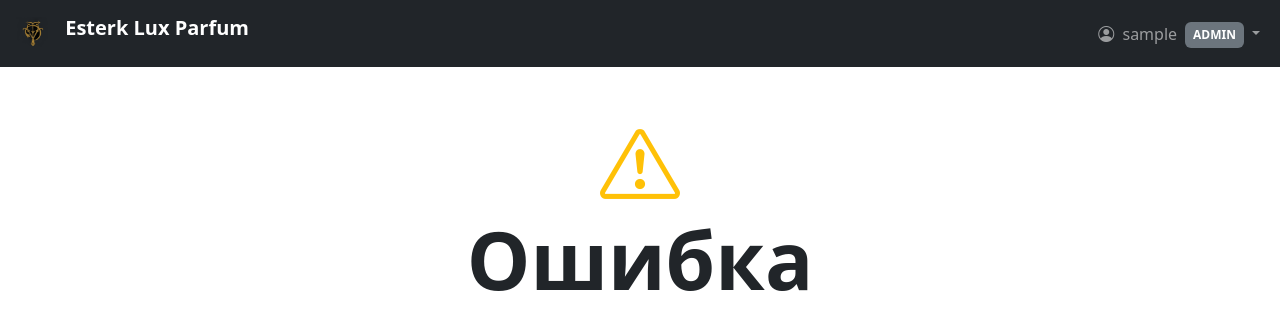
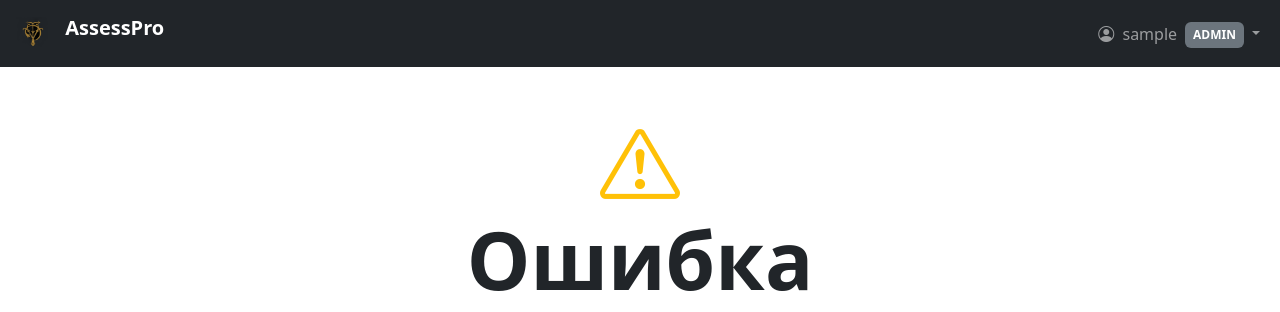
Before and after one commit to Ecomoner/assess-pro, a Spring Boot app: page /tester/tests in a window 1280 px wide. Shown: the top 312 px of the page. Run offline with Spring Boot 4, Linux system fonts and the light colour scheme; the visitor is signed in with stand-in values (Sample User, id 1); some of the project's set-up classes (security, data sources, template engines, error pages and the like) are left out, and stand-ins take their place; some libraries are stand-ins or nearby versions.

```diff
--- a/src/main/java/com/frist/assesspro/controllers/tester/TesterController.java
+++ b/src/main/java/com/frist/assesspro/controllers/tester/TesterController.java
@@ -46,6 +46,7 @@ public class TesterController {
     private final DashboardService dashboardService;
     private final TestAttemptRepository testAttemptRepository;
     private final MetricsService metricsService;
+    private final UserService userService;
 
     @ModelAttribute("currentUri")
     public String getCurrentUri(HttpServletRequest request) {
@@ -419,6 +420,9 @@ public class TesterController {
                     .filter(a -> a.getStatus() == TestAttempt.AttemptStatus.COMPLETED)
                     .collect(Collectors.toList());
 
+            User user = userService.findByUsername(userDetails.getUsername()).orElse(null);
+            String firstName = user != null ? user.getFirstName() : userDetails.getUsername();
+
             // Добавляем в модель - ИСПОЛЬЗУЕМ ИМЕНА, КОТОРЫЕ ОЖИДАЕТ ШАБЛОН
             model.addAttribute("stats", stats);
             model.addAttribute("recentAttempts", recentAttempts);
@@ -427,6 +431,7 @@ public class TesterController {
             model.addAttribute("categories", categories);
             model.addAttribute("recommendedTests", recommendedTests);
             model.addAttribute("username", username);
+            model.addAttribute("firstName", firstName);
 
             log.debug("Загружен дашборд тестировщика: {}", username);
             return "tester/dashboard";
--- a/src/main/resources/application-dev.yml
+++ b/src/main/resources/application-dev.yml
@@ -19,7 +19,7 @@ spring:
         format_sql: true
         use_sql_comments: true
   liquibase:
-    enabled: true
+    enabled: false
     change-log: classpath:db/changelog/001-initial-schema.yaml
 
   thymeleaf:
--- a/src/main/resources/templates/fragments/navigation.html
+++ b/src/main/resources/templates/fragments/navigation.html
@@ -2,8 +2,8 @@
     <div class="container-fluid">
         <a class="navbar-brand fw-bold" th:href="@{/home}">
             <img th:src="@{/images/logo.png}" height="40" class="d-inline-block align-text-top me-1 me-md-2">
-            <span class="d-none d-sm-inline">Esterk Lux Parfum</span>
-            <span class="d-inline d-sm-none">ELP</span>
+            <span class="d-none d-sm-inline">AssessPro</span>
+            <span class="d-inline d-sm-none">AP</span>
         </a>
         <button class="navbar-toggler" type="button" data-bs-toggle="collapse" data-bs-target="#navbarNav">
             <span class="navbar-toggler-icon"></span>
```
Also changed, not shown: 2 other files.
